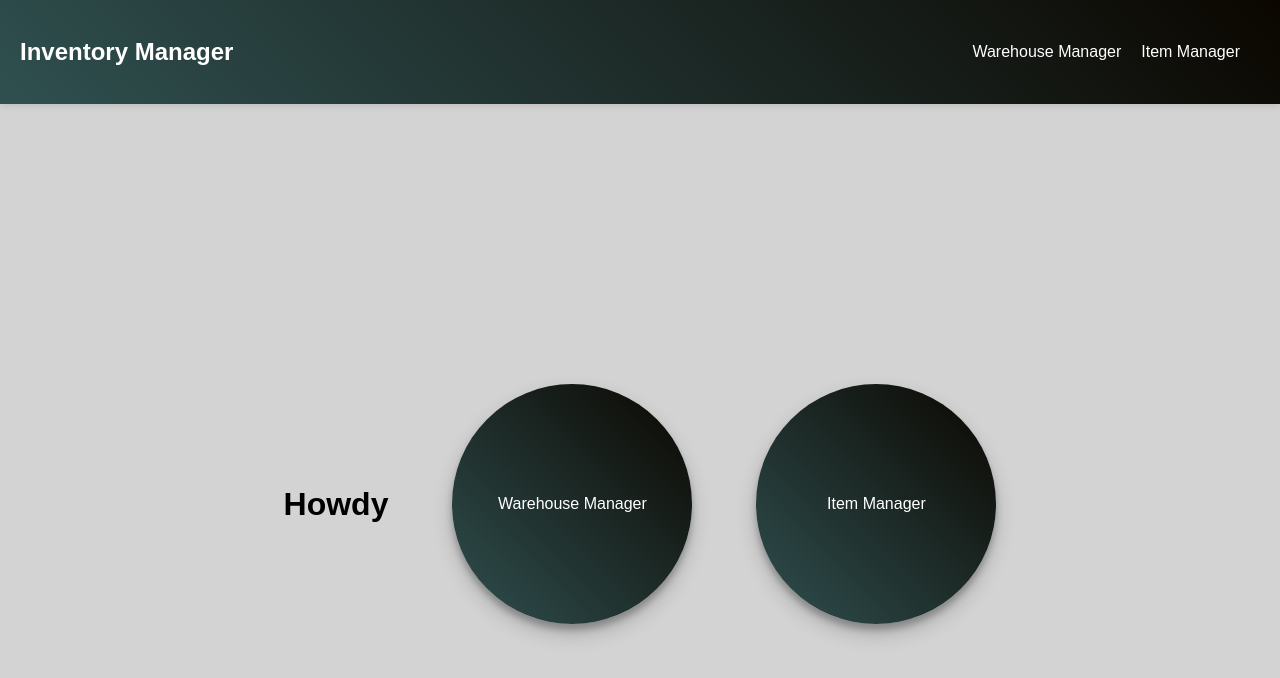
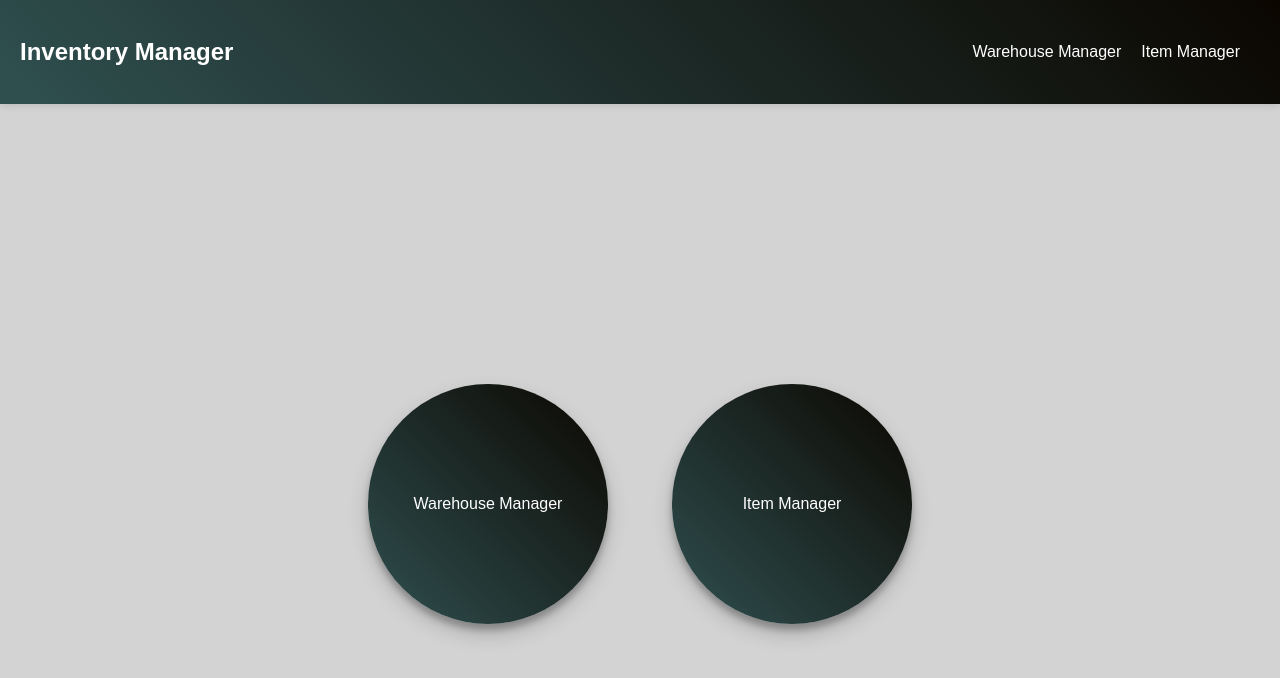
Before and after one commit to qhardwick/InventoryManagementUI, a React (Vite) app: page / in a window 1280 px wide. Shown: the top 678 px of the page. Built offline with nearby package versions, Linux system fonts and the light colour scheme.

Commit message:
removed pipeline test

```diff
--- a/src/pages/Home.jsx
+++ b/src/pages/Home.jsx
@@ -4,7 +4,6 @@ import { Link } from "react-router-dom";
 export default function Home() {
   return (
     <div className="home-container">
-        <h1>Howdy</h1>
       <div className="landing-button">
         <Link className="landing-link" to={'/warehouses'}>Warehouse Manager</Link>
       </div>
```
